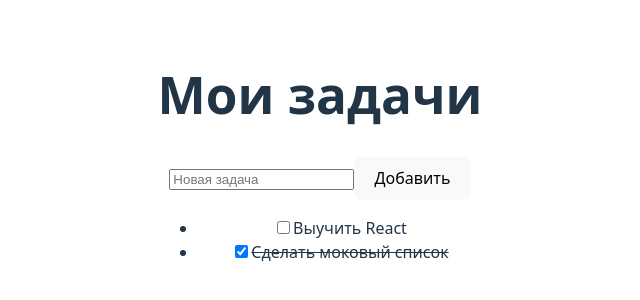
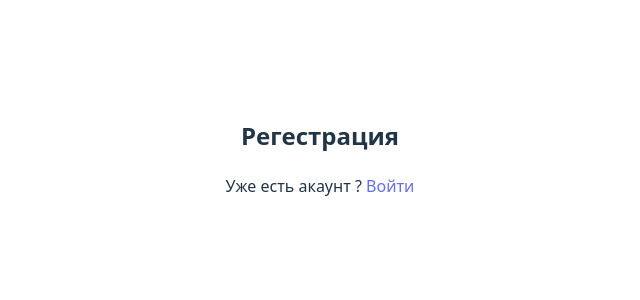
Before and after one commit to Z1Raell/toDo-App, a React (Vite) app: page /register in a window 1280 px wide. Shown: the part 244-544 px from the top of the page, without its empty margins (320-960 px from the left). Built offline with nearby package versions, Linux system fonts and the light colour scheme.

Commit message:
addPages and routing

```diff
--- a/package.json
+++ b/package.json
@@ -11,7 +11,8 @@
   },
   "dependencies": {
     "react": "^19.1.0",
-    "react-dom": "^19.1.0"
+    "react-dom": "^19.1.0",
+    "react-router-dom": "^7.6.2"
   },
   "devDependencies": {
     "@eslint/js": "^9.25.0",
--- a/src/App.tsx
+++ b/src/App.tsx
@@ -1,56 +1,25 @@
-import { useState } from 'react'
+
+import { BrowserRouter, Route, Routes } from 'react-router-dom'
 import './App.css'
-import type { Todo } from './types/todo';
-import { TodoItem } from './components/TodoItem';
-import { TodoForm } from './components/todoForm';
+import { LoginPage } from './pages/LoginPage'
+import { RegisterPage } from './pages/RegisterPage'
+import { TodoPage } from './pages/TodoPage'
 
-const initialTodos: Todo[] = [
-  { id: '1', title: 'Выучить React', completed: false },
-  { id: '2', title: 'Сделать моковый список', completed: true },
-];
+
+
 
 
 function App() {
-  const [todos, setTodos] = useState<Todo[]>(initialTodos)
-  const handleAdd = (title: string) => {
-    const newTodo: Todo = {
-      id: crypto.randomUUID(),
-      title,
-      completed: false
-    }
-    setTodos((prev) => [newTodo, ...prev])
-  }
-  const handleToggle = (id: string) => {
-    setTodos(prev => {
-      return prev.map(todo =>
-        todo.id === id ? { ...todo, completed: !todo.completed }
-          : todo
-      )
-    })
-  }
+
 
   return (
-    <>
-      {todos.length > 0
-        ? (
-          < div >
-            <h1>
-              Мои задачи
-            </h1>
-            <TodoForm onAdd={handleAdd} />
-            <ul>
-              {todos.map((todo) =>
-                <TodoItem key={todo.id} onToggle={handleToggle} todo={todo} />
-              )}
-            </ul>
-          </div >
-        ) :
-        (<h1>
-          Нет задач
-        </h1>
-        )}
-
-    </>
+    <BrowserRouter>
+      <Routes>
+        <Route path='/' element={<LoginPage />} />
+        <Route path='/register' element={<RegisterPage />} />
+        <Route path='/todos' element={<TodoPage />} />
+      </Routes>
+    </BrowserRouter>
   )
 }
 
--- a/src/components/TodoItem.tsx
+++ b/src/components/TodoItem.tsx
@@ -2,11 +2,12 @@ import type { Todo } from "../types/todo";
 
 type Props = {
     todo: Todo,
-    onToggle: (id: string) => void
+    onToggle: (id: string) => void,
+    onDelete: (id: string) => void
 }
 
 
-export function TodoItem({ todo, onToggle }: Props) {
+export function TodoItem({ todo, onToggle,onDelete }: Props) {
     return (
         <li>
             <label>
@@ -15,6 +16,7 @@ export function TodoItem({ todo, onToggle }: Props) {
                     checked={todo.completed}
                     onChange={() => onToggle(todo.id)}
                 />
+                <input type="button" value="Delet" onClick={() => onDelete(todo.id)} />
                 <span style={{ textDecoration: todo.completed ? 'line-through' : 'none' }}>
                     {todo.title}
                 </span>
--- /dev/null
+++ b/src/pages/LoginPage.tsx
@@ -0,0 +1,13 @@
+import { Link } from "react-router-dom";
+
+export function LoginPage() {
+
+
+    return (
+        <>
+            <h2>Вход</h2>
+            <p>Нет акаунта ? <Link to="/register" > Зарегистрируйся</Link> </p>
+        </>
+    )
+
+}
--- /dev/null
+++ b/src/pages/RegisterPage.tsx
@@ -0,0 +1,10 @@
+import { Link } from "react-router-dom";
+
+export function RegisterPage() {
+    return (
+        <>
+            <h2>Регестрация</h2>
+            <p >Уже есть акаунт ? <Link to="/" >Войти</Link></p>
+        </>
+    )
+}
--- /dev/null
+++ b/src/pages/TodoPage.tsx
@@ -0,0 +1,57 @@
+import { useState } from "react"
+import { TodoForm } from "../components/todoForm"
+import { TodoItem } from "../components/TodoItem"
+import type { Todo } from "../types/todo"
+
+const initialTodos: Todo[] = [
+    { id: '1', title: 'Выучить React', completed: false },
+    { id: '2', title: 'Сделать моковый список', completed: true },
+];
+
+export function TodoPage() {
+    const [todos, setTodos] = useState<Todo[]>(initialTodos)
+    const handleAdd = (title: string) => {
+        const newTodo: Todo = {
+            id: crypto.randomUUID(),
+            title,
+            completed: false
+        }
+        setTodos((prev) => [newTodo, ...prev])
+    }
+    const handleToggle = (id: string) => {
+        setTodos(prev => {
+            return prev.map(todo =>
+                todo.id === id ? { ...todo, completed: !todo.completed }
+                    : todo
+            )
+        })
+    }
+    const handleDelete = (id: string) => {
+        setTodos(prev => prev.filter(todo => todo.id !== id))
+    }
+
+    return (
+        <>
+            <h1>
+                Мои задачи
+            </h1>
+            <TodoForm onAdd={handleAdd} />
+            {todos.length > 0
+                ? (
+                    < div >
+
+                        <ul>
+                            {todos.map((todo) =>
+                                <TodoItem key={todo.id} onToggle={handleToggle} todo={todo} onDelete={handleDelete} />
+                            )}
+                        </ul>
+                    </div >
+                ) :
+                (<h1>
+                    Нет задач
+                </h1>
+                )}
+
+        </>
+    )
+}
```
Also changed, not shown: 1 other file (tests, documents, lock files or other folders).
